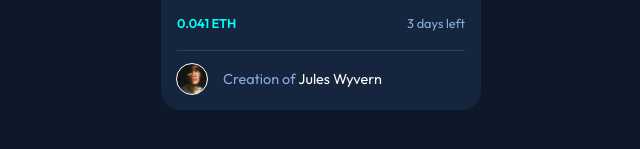
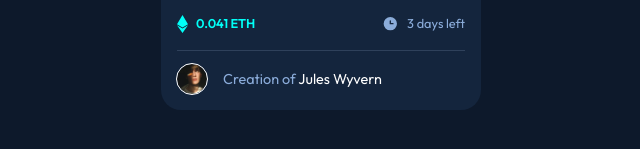
Before and after one commit to CREPTONICE/Frontend-Mentor-NFT-preview-card-component, a plain HTML site: page index.html in a window 1280 px wide. Shown: the part 551-700 px from the top of the page, 319-959 px from the left. Drawn offline with Linux system fonts and the light colour scheme.

Commit message:
weird svg glitch

```diff
--- a/index.html
+++ b/index.html
@@ -42,22 +42,16 @@
 
         <div id="info">
           <div id="eth">
-            <svg width="11" height="18" draggable="false">
-              <path
-                d="M11 10.216 5.5 18 0 10.216l5.5 3.263 5.5-3.262ZM5.5 0l5.496 9.169L5.5 12.43 0 9.17 5.5 0Z"
-                fill="#00FFF8"
-              />
-            </svg>
+            <img
+              src="./img/icon-ethereum.svg"
+              alt="Ethereum"
+              draggable="false"
+            />
             <p>0.041 ETH</p>
           </div>
 
           <div id="time">
-            <svg width="17" height="17" draggable="false">
-              <path
-                d="M8.305 2.007a6.667 6.667 0 1 0 0 13.334 6.667 6.667 0 0 0 0-13.334Zm2.667 7.334H8.305a.667.667 0 0 1-.667-.667V6.007a.667.667 0 0 1 1.334 0v2h2a.667.667 0 0 1 0 1.334Z"
-                fill="#8BACD9"
-              />
-            </svg>
+            <img src="./img/icon-clock.svg" alt="Clock" draggable="false" />
             <p>3 days left</p>
           </div>
         </div>
```
